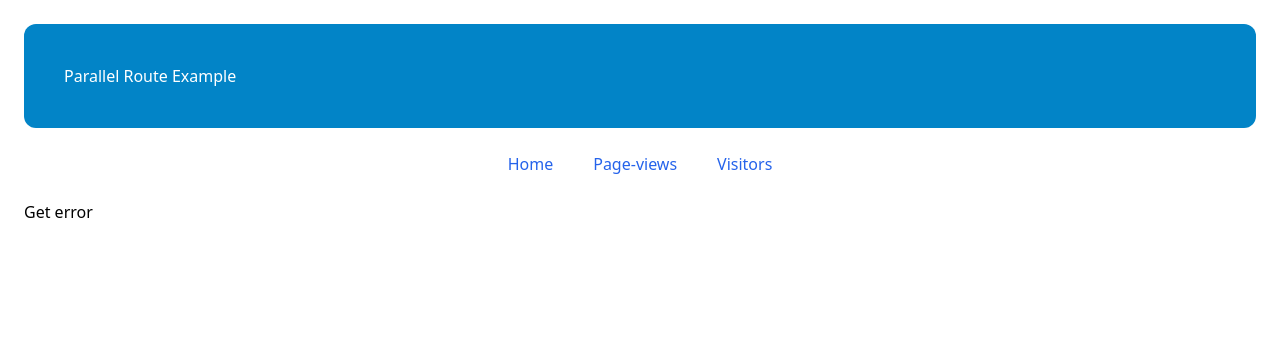
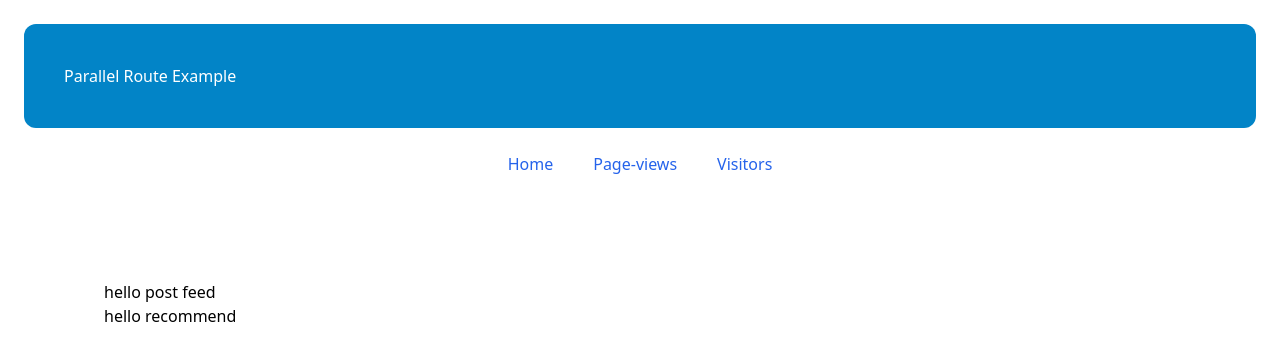
Before and after one commit to zpjayyy/next-app-3, a Next.js app: page /dashboard in a window 1280 px wide. Shown: the top 360 px of the page. Built offline with nearby package versions, Linux system fonts and the light colour scheme.

Commit message:
feat: suspense

```diff
--- a/app/dashboard/page.tsx
+++ b/app/dashboard/page.tsx
@@ -1,16 +1,37 @@
 'use client'
 
-import React from "react";
+import React, {Suspense} from "react";
 
-export default function Page() {
-  const [error, setError] = React.useState(false)
-  const handleGetError = () => {
-    setError(true)
-  }
+const sleep = (ms: number) => new Promise(r => setTimeout(r, ms))
+
+async function PostFeed() {
+  await sleep(2000)
+  return <div>hello post feed</div>
+}
+
+async function Weather() {
+  await sleep(8000)
+  return <div>hello weather</div>
+}
+
+async function Recommend() {
+  await sleep(5000)
+  return <div>hello recommend</div>
+}
+
+export default function Dashboard() {
   return (
-    <>
-      {error ? Error() : <button onClick={handleGetError}>Get error</button>}
-    </>
+    <section className="p-20">
+      <Suspense fallback={<p>loading post feed...</p>}>
+        <PostFeed/>
+      </Suspense>
+      <Suspense fallback={<p>loading weather...</p>}>
+        <Weather/>
+      </Suspense>
+      <Suspense fallback={<p>loading recommend</p>}>
+        <Recommend/>
+      </Suspense>
+    </section>
   )
 }
 
--- /dev/null
+++ b/app/server/page.tsx
@@ -0,0 +1,12 @@
+import {cookies} from "next/headers";
+
+export default async function Page() {
+  const cookieStore = cookies()
+  const theme = cookieStore.get('theme')
+
+  const url = (await (await fetch('https://api.thecatapi.com/v1/images/search', {cache: "no-store"})).json())[0].url
+
+  return (
+    <img src={url} width="300" alt="cat"/>
+  )
+}
--- /dev/null
+++ b/app/todo/page.tsx
@@ -0,0 +1,36 @@
+'use client'
+
+import React, {useEffect, useState} from 'react'
+
+function getRandomInt(min: number, max: number) {
+  const minCeil = Math.ceil(min)
+  const maxFloor = Math.floor(max)
+  return Math.floor(Math.random() * (maxFloor - minCeil) + minCeil)
+}
+
+export default function TodoPage() {
+  const [list, setList] = useState<[{ title: string, id: string }]>()
+  const fetchData = async () => {
+    const res = await fetch('https://jsonplaceholder.typicode.com/todos')
+    const data: [{ title: string, id: string }] = (await res.json()).slice(0, getRandomInt(1, 10))
+    console.log(data)
+    setList(data)
+  }
+
+  useEffect(() => {
+    fetchData()
+  }, [])
+
+  return (
+    <>
+      <ul>
+        {list?.map(({title, id}) => {
+          return <li key={id}>{title}</li>
+        })}
+      </ul>
+      <button onClick={() => location.reload()}>
+        reload
+      </button>
+    </>
+  )
+}
--- a/package.json
+++ b/package.json
@@ -12,7 +12,8 @@
     "limiter": "^2.1.0",
     "next": "14.1.0",
     "react": "^18",
-    "react-dom": "^18"
+    "react-dom": "^18",
+    "server-only": "^0.0.1"
   },
   "devDependencies": {
     "@types/node": "^20",
```
Also changed, not shown: 1 other file (tests, documents, lock files or other folders).
